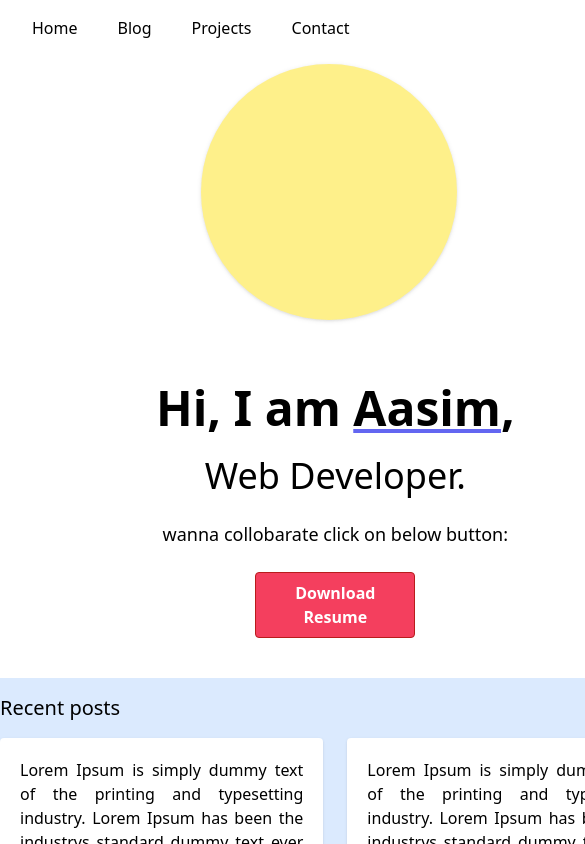
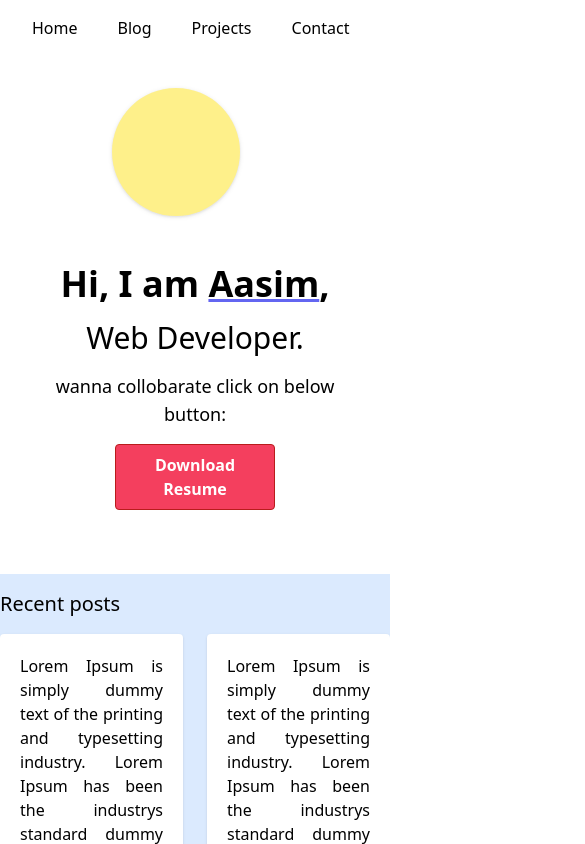
Before and after one commit to aasim-park/portfolioV1.0, a Next.js app: page / in a window 390 px wide. Shown: the top 844 px of the page, 585 px wide, since content can reach past the window. Built offline with nearby package versions, Linux system fonts and the light colour scheme.

Commit message:
NavBar and hear fixed once and for all

```diff
--- a/components/footer.js
+++ b/components/footer.js
@@ -5,12 +5,7 @@ import Head from "next/head";
 const Footer = () => {
   return (
     <>
-      <Head>
-        <meta
-          name="viewport"
-          content="width=device-width, initial-scale=1.0"
-        ></meta>
-      </Head>
+      <Head></Head>
       <footer className="flex flex-col">
         {/* Icons */}
         <div className="flex justify-center pt-3 gap-7">
--- a/pages/blog.js
+++ b/pages/blog.js
@@ -5,10 +5,6 @@ const Blog = () => {
     <>
       <Head>
         <title>Portfolio | Blog</title>
-        <meta
-          name="viewport"
-          content="width=device-width, initial-scale=1.0"
-        ></meta>
       </Head>
       {/* Wrapper container */}
       <div className="flex flex-col gap-10 px-10 py-10 m-20">
--- a/pages/index.js
+++ b/pages/index.js
@@ -7,21 +7,17 @@ export default function Home() {
     <>
       <Head>
         <title>Portfolio | Home</title>
-        <meta
-          name="viewport"
-          content="width=device-width, initial-scale=1.0"
-        ></meta>
       </Head>
       {/* Main container */}
-      <div className="flex flex-col flex-wrap ">
+      <div className="flex flex-col flex-wrap overflow-hidden">
         {/* Head */}
-        <div className="flex flex-wrap-reverse justify-center gap-10 text-center lg:text-left w-max lg:w-auto lg:flex-nowrap">
+        <div className="flex flex-wrap-reverse gap-10 p-2 m-4 lg:flex-nowrap">
           {/* Left side Header */}
-          <div className="flex flex-col w-3/5 gap-3 mt-4 lg:m-2 lg:p-28">
-            <span className="text-5xl font-bold">
+          <div className="flex flex-col justify-center w-full gap-1 text-center lg:text-left lg:w-3/5 lg:translate-x-20 lg:gap-3">
+            <span className="text-4xl font-bold lg:text-5xl">
               Hi, I am <a className="underline decoration-indigo-500">Aasim</a>,
             </span>
-            <span className="py-3 text-4xl">Web Developer.</span>
+            <span className="py-3 text-3xl lg:text-4xl">Web Developer.</span>
             <p className="text-lg">wanna collobarate click on below button:</p>
             <Link href="/public/Resume.pdf" download="/public/Resume.pdf">
               <a>
@@ -32,8 +28,8 @@ export default function Home() {
             </Link>
           </div>
           {/* Right side of Header */}
-          <div className="flex flex-col items-start justify-center w-2/5 m-2">
-            <div className="w-64 h-64 rounded-full object-cover bg-yellow-200 drop-shadow layout=fill"></div>
+          <div className="flex w-2/5 m-2 translate-x-20 lg:items-center lg:justify-center">
+            <div className="w-32 h-32 lg:w-64 lg:h-64 rounded-full object-cover bg-yellow-200 drop-shadow layout=fill"></div>
           </div>
         </div>
         {/* recent Posts */}
```
